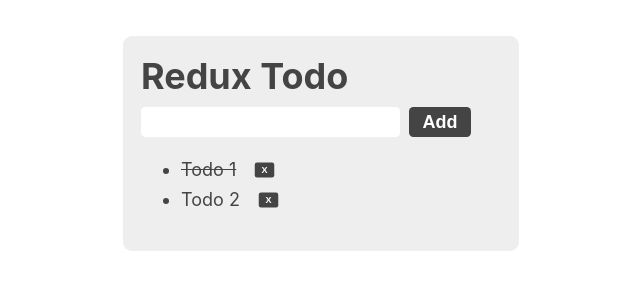
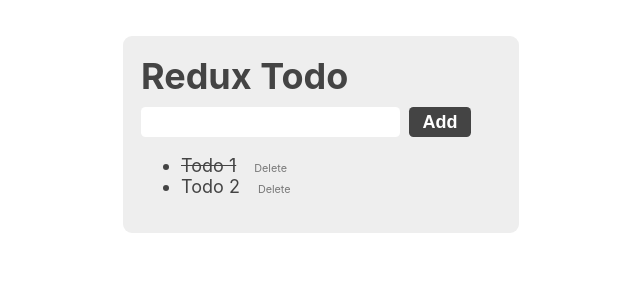
Before and after one commit to murbar/Redux-Todo, a React (Create React App) app in the folder todo/: page / in a window 1280 px wide. Shown: the top 300 px of the page, without its empty margins (319-959 px from the left). Built offline with nearby package versions, Linux system fonts and the light colour scheme.

Commit message:
Convert button to span

```diff
--- a/todo/src/App.css
+++ b/todo/src/App.css
@@ -31,11 +31,13 @@ button {
   color: white;
   font-weight: bold;
 }
-.todo-item[data-completed='true'] {
+.todo-item[data-completed='true'] .text {
   text-decoration: line-through;
 }
 
 .todo-item .remove {
-  display: inline-block;
-  transform: scale(0.5);
+  font-size: 0.6em;
+  margin-left: 1rem;
+  color: #777;
+  cursor: pointer;
 }
--- a/todo/src/components/TodoList.jsx
+++ b/todo/src/components/TodoList.jsx
@@ -13,10 +13,10 @@ const TodoList = ({ todos, toggleTodoCompleted, removeTodo }) => {
             onClick={() => toggleTodoCompleted(t.id)}
             data-completed={t.completed}
           >
-            {t.text}
-            <button className="remove" onClick={() => removeTodo(t.id)}>
-              X
-            </button>
+            <span className="text">{t.text}</span>
+            <span className="remove" onClick={() => removeTodo(t.id)}>
+              Delete
+            </span>
           </li>
         ))}
       </ul>
```
